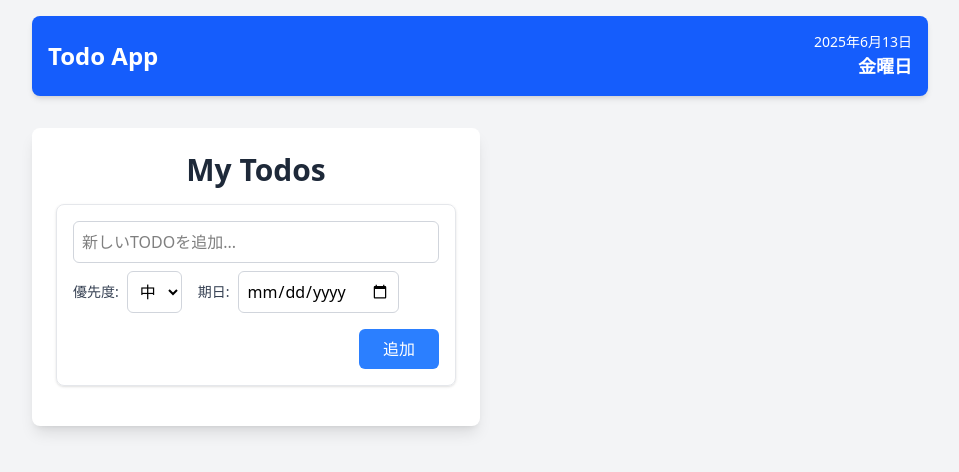
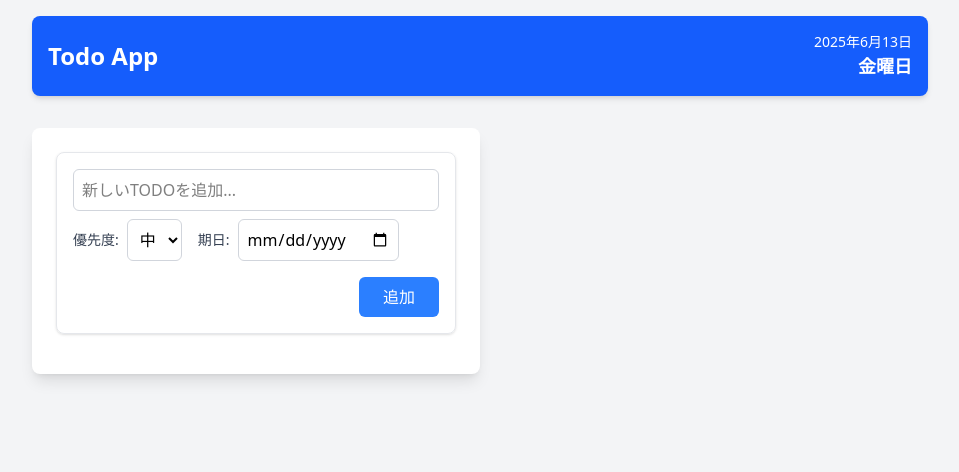
Before and after one commit to matujuri/ai-workflow, a React (Vite) app: page / in a window 1280 px wide. Shown: the top 472 px of the page, without its empty margins (160-1119 px from the left). Built offline with nearby package versions, Linux system fonts and the light colour scheme.

Commit message:
TODOリストセクションからタイトルを削除し、UIの簡素化を図る。

```diff
--- a/src/App.tsx
+++ b/src/App.tsx
@@ -164,7 +164,6 @@ function App() {
       <div className="flex flex-col md:flex-row md:space-x-8 space-y-8 md:space-y-0 w-full max-w-4xl">
         {/* TODOリストセクション */}
         <div className="w-full md:w-1/2 bg-white p-6 rounded-lg shadow-lg">
-          <h1 className="text-3xl font-bold mb-4 text-center text-gray-800">My Todos</h1>
           {/* TODOフォーム */}
           <TodoForm
             onAddTodo={handleAddTodo}
```
